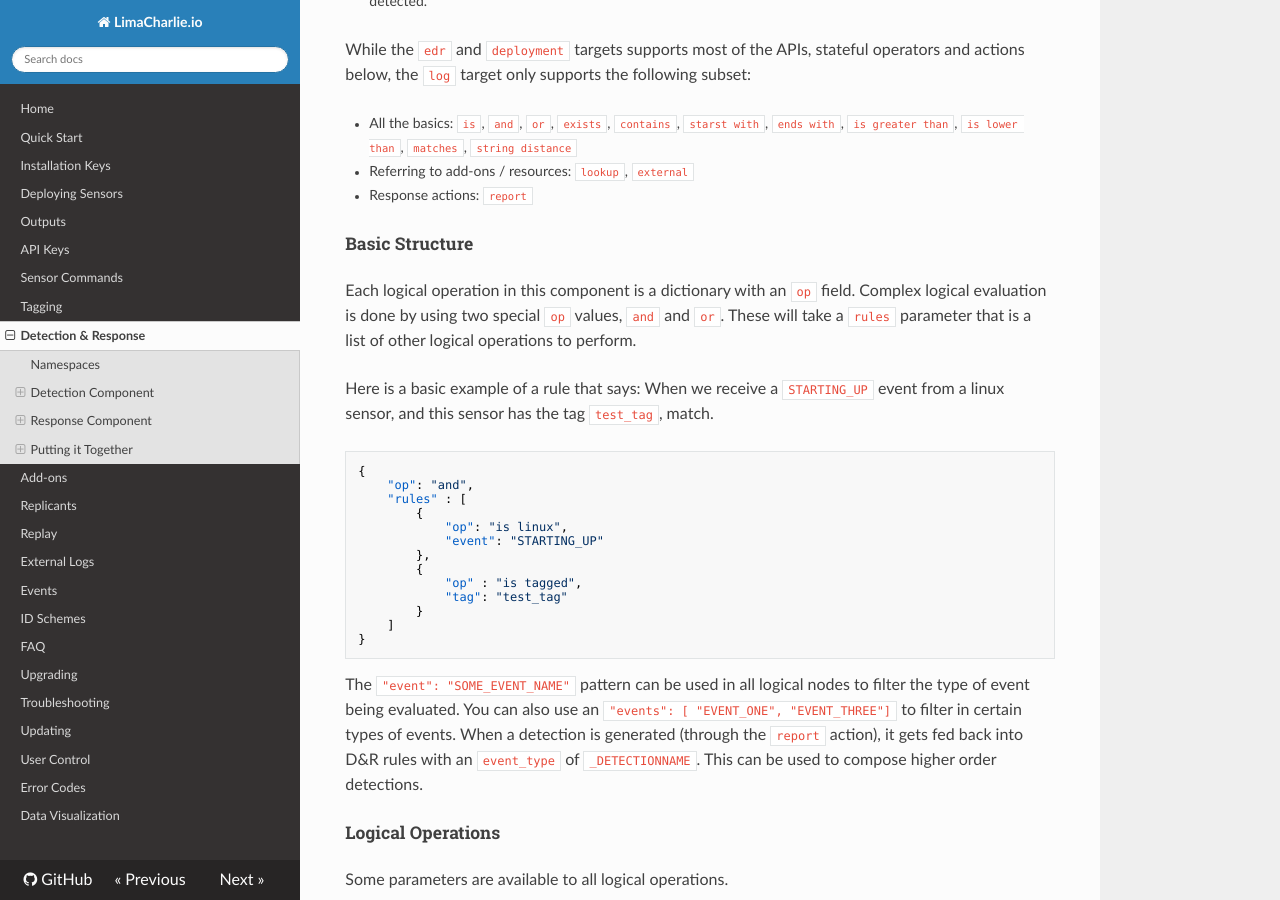
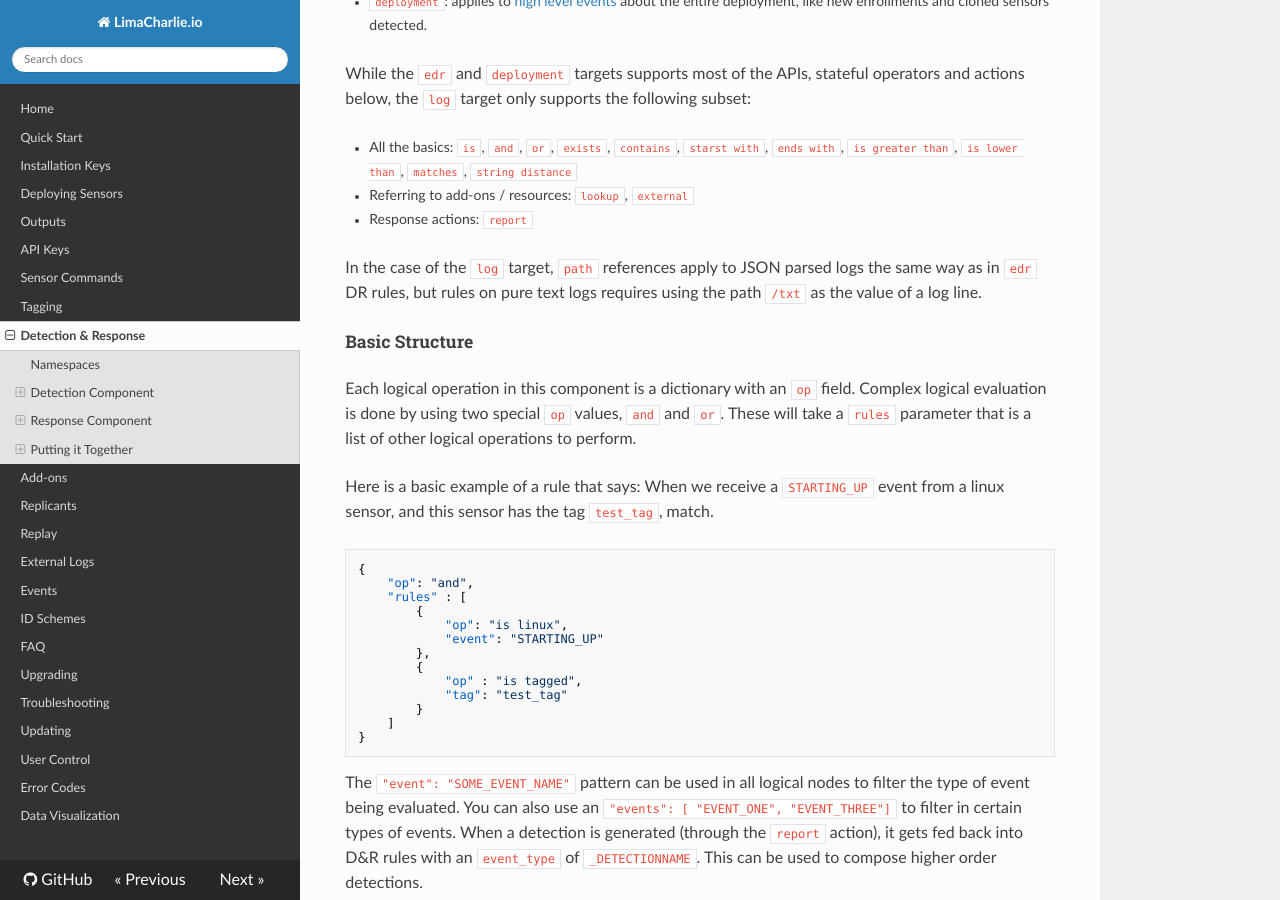
Before and after one commit to refractionPOINT/lce_doc, an MkDocs documentation site: the page built from docs/dr.md, in a window 1280 px wide and 900 px high, scrolled down 2286 px. Built offline with MkDocs 1.6.1, drawn with Linux system fonts in a browser that asks for light colours; nearby versions of some CDN libraries; old or Windows-style settings are respelled for this version of MkDocs; some of the changed text lies outside the part shown.

Commit message:
Adding basic example.

````diff
--- a/docs/dr.md
+++ b/docs/dr.md
@@ -48,6 +48,9 @@ While the `edr` and `deployment` targets supports most of the APIs, stateful ope
 * All the basics: `is`, `and`, `or`, `exists`, `contains`, `starst with`, `ends with`, `is greater than`, `is lower than`, `matches`, `string distance`
 * Referring to add-ons / resources: `lookup`, `external`
 * Response actions: `report`
+
+In the case of the `log` target, `path` references apply to JSON parsed logs the same way as in `edr` DR rules, but rules on pure text logs requires using the
+path `/txt` as the value of a log line.
 
 ### Basic Structure
 
@@ -611,3 +614,20 @@ op: is windows
 - action: task
   command: fim_add --pattern "C:\\\\*\\\\Programs\\\\Startup\\\\*" --pattern "\\\\REGISTRY\\\\*\\\\Microsoft\\\\Windows\\\\CurrentVersion\\\\Run*"
 ```
+
+### Mention of an Internal Resource
+Look for references to private URLs in proxy logs.
+
+**Detection**
+```yaml
+target: log
+op: contains
+path: /txt
+value: /corp/private/info
+```
+
+**Respond**
+```yaml
+- action: report
+  name: web-proxy-private-url
+```
````
